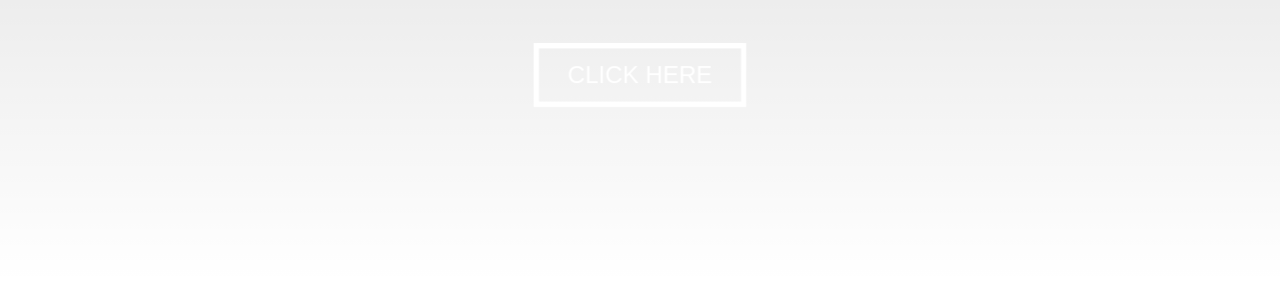
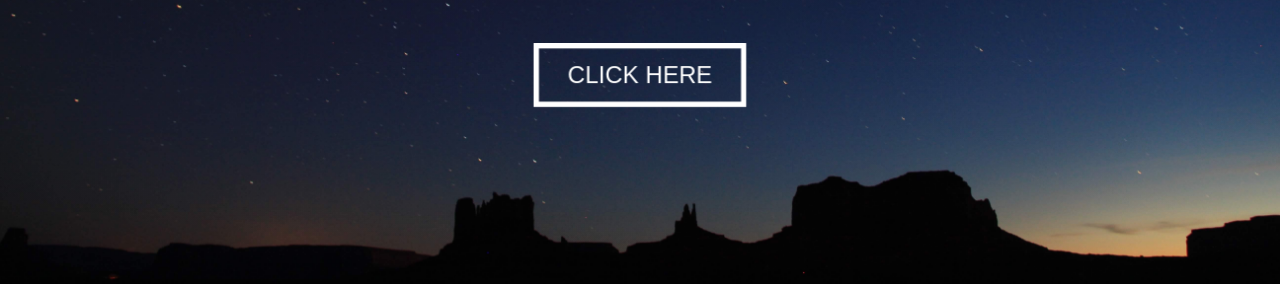
Before and after one commit to ankit-kaushal/Just-Relax, a plain HTML site: page index.html in a window 1280 px wide. Shown: the part 516-800 px from the top of the page. Drawn offline with nearby package versions, Linux system fonts and the light colour scheme.

Commit message:
URL Changed

```diff
--- a/css/index_style.css
+++ b/css/index_style.css
@@ -2,7 +2,7 @@ body {
     font-family: 'Lato', sans-serif;
 }
 .background {
-    background: url('images/indexbg.jpg');
+    background: url('../images/indexbg.jpg');
     background-size: cover;
     background-position: center;
     background-repeat: no-repeat;
```
